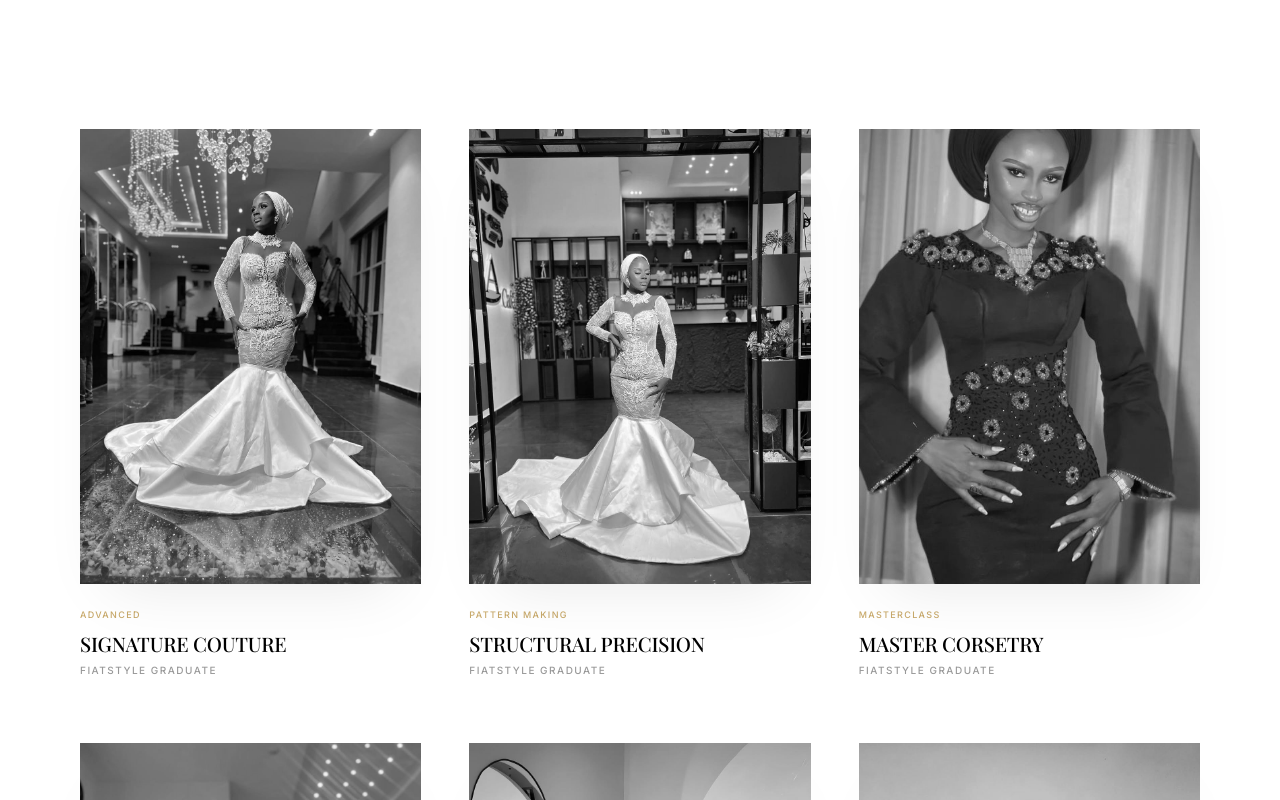
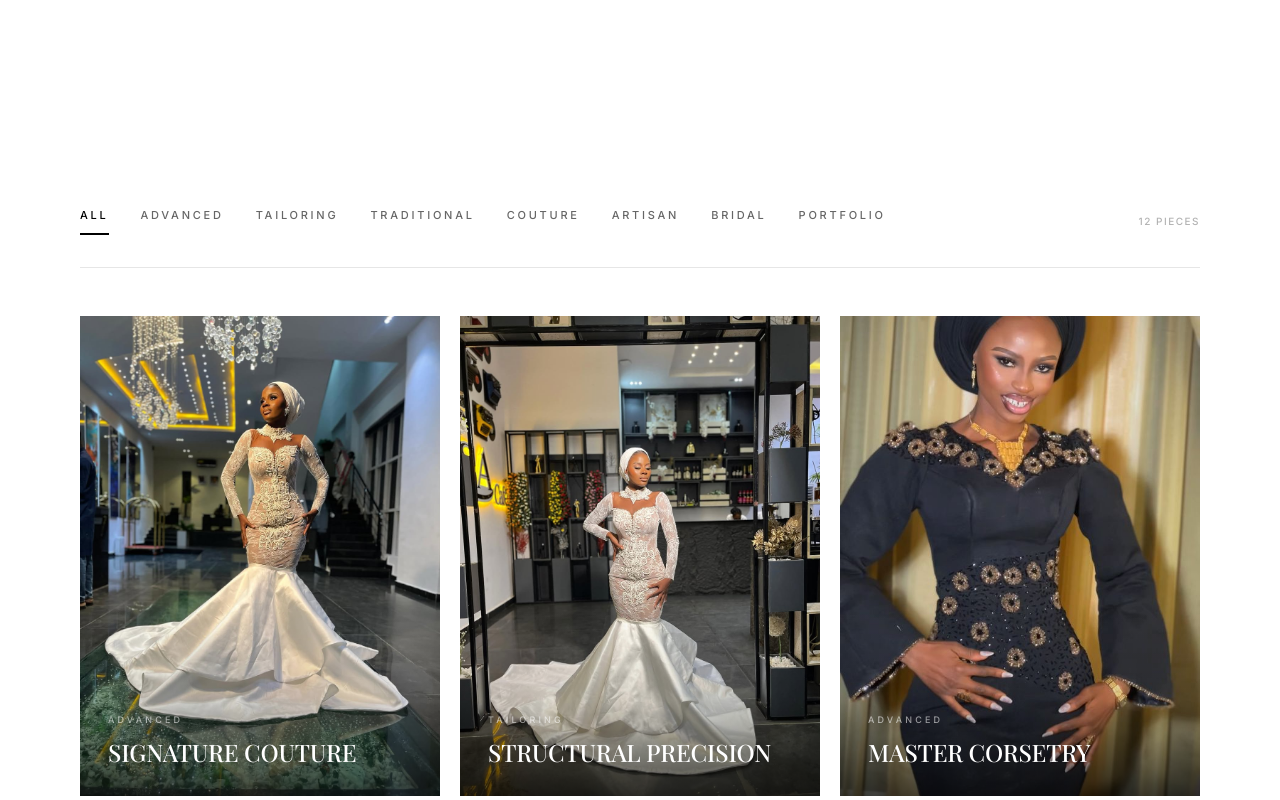
Before and after one commit to Priest98/fiastyleacademy, a React (Vite) app: page /work in a window 1280 px wide. Shown: the part 620-1420 px from the top of the page. Built offline with nearby package versions, Linux system fonts and the light colour scheme; the HTML template or start-up script is replaced by a standard one; a web font is replaced by a local one.

Commit message:
Enhance: Applied lookbook hover-to-reveal system to Student Work gallery with category filters.

```diff
--- a/src/pages/Work.tsx
+++ b/src/pages/Work.tsx
@@ -1,5 +1,6 @@
 import PublicLayout from "@/components/layout/PublicLayout";
-import { motion } from "framer-motion";
+import { motion, AnimatePresence } from "framer-motion";
+import { useState } from "react";
 import cat1_1 from "@/assets/new/category1/cat1-1.jpg";
 import cat1_2 from "@/assets/new/category1/cat1-2.jpg";
 import cat1_3 from "@/assets/new/category1/cat1-3.jpg";
@@ -12,99 +13,241 @@ import cat4_1 from "@/assets/new/category4/cat4-1.jpg";
 import cat5_1 from "@/assets/new/category5/cat5-1.jpg";
 import cat5_2 from "@/assets/new/category5/cat5-2.jpg";
 import cat5_3 from "@/assets/new/category5/cat5-3.jpg";
-
 import FadeIn from "@/components/animations/FadeIn";
 
+const easing = [0.22, 1, 0.36, 1] as const;
+
+const fadeUp = (delay = 0) => ({
+  initial: { opacity: 0, y: 16 },
+  animate: { opacity: 1, y: 0 },
+  exit:    { opacity: 0, y: 8  },
+  transition: { duration: 0.5, ease: easing, delay },
+});
+
+const categories = ["All", "Advanced", "Bridal", "Couture", "Tailoring", "Traditional", "Artisan", "Portfolio"];
+
 const gallery = [
-  { title: "Signature Couture", artist: "Fiatstyle Graduate", image: cat1_1, category: "Advanced" },
-  { title: "Structural Precision", artist: "Fiatstyle Graduate", image: cat1_2, category: "Pattern Making" },
-  { title: "Master Corsetry", artist: "Fiatstyle Graduate", image: cat2_1, category: "Masterclass" },
-  { title: "Traditional Elegance", artist: "Fiatstyle Graduate", image: cat1_3, category: "Traditional" },
-  { title: "Design Detailing", artist: "Fiatstyle Graduate", image: cat3_1, category: "Tailoring" },
-  { title: "Advanced Tailoring", artist: "Fiatstyle Graduate", image: cat5_1, category: "Couture" },
-  { title: "Modern Silhouette", artist: "Fiatstyle Graduate", image: cat4_1, category: "Ready-to-Wear" },
-  { title: "Artisan Craft", artist: "Fiatstyle Graduate", image: cat5_2, category: "Artisan" },
-  { title: "Bridal Excellence", artist: "Fiatstyle Graduate", image: cat1_4, category: "Bridal" },
-  { title: "Evening Glamour", artist: "Fiatstyle Graduate", image: cat2_2, category: "Couture" },
-  { title: "Conceptual Design", artist: "Fiatstyle Graduate", image: cat3_2, category: "Portfolio" },
-  { title: "Textile Mastery", artist: "Fiatstyle Graduate", image: cat5_3, category: "Fabric" },
+  { title: "Signature Couture",    artist: "Fiatstyle Graduate", image: cat1_1, category: "Advanced",      description: "A commanding silhouette engineered with precision-cut panels and bespoke embellishment." },
+  { title: "Structural Precision", artist: "Fiatstyle Graduate", image: cat1_2, category: "Tailoring",     description: "A study in geometry and form — where every seam is a design decision." },
+  { title: "Master Corsetry",      artist: "Fiatstyle Graduate", image: cat2_1, category: "Advanced",      description: "Heritage boning techniques reimagined in a sculptural, modern silhouette." },
+  { title: "Traditional Elegance", artist: "Fiatstyle Graduate", image: cat1_3, category: "Traditional",   description: "A celebration of cultural identity woven into contemporary couture construction." },
+  { title: "Design Detailing",     artist: "Fiatstyle Graduate", image: cat3_1, category: "Tailoring",     description: "Intricate surface detailing that elevates everyday tailoring into wearable art." },
+  { title: "Advanced Tailoring",   artist: "Fiatstyle Graduate", image: cat5_1, category: "Couture",       description: "A full-length couture piece demonstrating mastery of drape, fit, and finish." },
+  { title: "Modern Silhouette",    artist: "Fiatstyle Graduate", image: cat4_1, category: "Advanced",      description: "Clean, confident, and contemporary — designed for the global stage." },
+  { title: "Artisan Craft",        artist: "Fiatstyle Graduate", image: cat5_2, category: "Artisan",       description: "Handcrafted detail work that reflects the patience and precision of true artisanship." },
+  { title: "Bridal Excellence",    artist: "Fiatstyle Graduate", image: cat1_4, category: "Bridal",        description: "A breathtaking bridal creation — structured grandeur with ethereal grace." },
+  { title: "Evening Glamour",      artist: "Fiatstyle Graduate", image: cat2_2, category: "Couture",       description: "Red-carpet-ready drama in every seam, designed for maximum visual impact." },
+  { title: "Conceptual Design",    artist: "Fiatstyle Graduate", image: cat3_2, category: "Portfolio",     description: "A concept-led piece exploring the dialogue between form, identity, and craft." },
+  { title: "Textile Mastery",      artist: "Fiatstyle Graduate", image: cat5_3, category: "Artisan",       description: "An exploration of fabric manipulation, texture, and tactile luxury." },
 ];
 
+// ── Individual Gallery Card ───────────────────────────────────────────────────
+function GalleryCard({ item }: { item: typeof gallery[0] }) {
+  const [isHovered, setIsHovered] = useState(false);
+  const [isTapped, setIsTapped] = useState(false);
+  const isRevealed = isHovered || isTapped;
+
+  return (
+    <motion.div
+      className="relative overflow-hidden cursor-pointer"
+      style={{ aspectRatio: "3/4" }}
+      onMouseEnter={() => setIsHovered(true)}
+      onMouseLeave={() => setIsHovered(false)}
+      onTap={() => setIsTapped(v => !v)}
+    >
+      {/* ── Image ── */}
+      <motion.div
+        className="absolute inset-0"
+        animate={{ scale: isRevealed ? 1.08 : 1 }}
+        transition={{ duration: 0.9, ease: easing }}
+      >
+        <img
+          src={item.image}
+          alt={item.title}
+          loading="lazy"
+          className="w-full h-full object-cover"
+        />
+      </motion.div>
+
+      {/* Permanent bottom gradient for legibility */}
+      <div className="absolute inset-x-0 bottom-0 h-2/5 bg-gradient-to-t from-black/65 via-black/10 to-transparent pointer-events-none" />
+
+      {/* ── Default Label (always visible, hides on reveal) ── */}
+      <AnimatePresence>
+        {!isRevealed && (
+          <motion.div
+            key="default"
+            initial={{ opacity: 1 }}
+            exit={{ opacity: 0 }}
+            transition={{ duration: 0.3 }}
+            className="absolute bottom-7 left-7 right-7"
+          >
+            <span className="label text-white/55 text-[9px] tracking-[0.35em] mb-2 block">
+              {item.category}
+            </span>
+            <h3 className="font-display text-white text-xl md:text-2xl uppercase leading-tight">
+              {item.title}
+            </h3>
+          </motion.div>
+        )}
+      </AnimatePresence>
+
+      {/* ── Hover Reveal ── */}
+      <AnimatePresence>
+        {isRevealed && (
+          <>
+            {/* Dark overlay */}
+            <motion.div
+              key="overlay"
+              initial={{ opacity: 0 }}
+              animate={{ opacity: 1 }}
+              exit={{ opacity: 0 }}
+              transition={{ duration: 0.4 }}
+              className="absolute inset-0 bg-black/50"
+            />
+
+            {/* Staggered content */}
+            <div className="absolute inset-0 flex flex-col justify-end p-7 md:p-8">
+              {/* Category */}
+              <motion.span key="cat" {...fadeUp(0)} className="label text-gold text-[9px] tracking-[0.4em] mb-3 block">
+                {item.category}
+              </motion.span>
+
+              {/* Title */}
+              <motion.h3 key="title" {...fadeUp(0.05)} className="font-display text-white text-2xl md:text-3xl uppercase leading-tight mb-4">
+                {item.title}
+              </motion.h3>
+
+              {/* Description */}
+              <motion.p key="desc" {...fadeUp(0.12)} className="text-white/65 font-light text-sm leading-relaxed mb-6">
+                {item.description}
+              </motion.p>
+
+              {/* Artist */}
+              <motion.div key="artist" {...fadeUp(0.18)} className="flex items-center justify-between">
+                <span className="text-white/40 text-[10px] uppercase tracking-widest">
+                  {item.artist}
+                </span>
+                <motion.span
+                  key="arrow"
+                  initial={{ opacity: 0, x: -8 }}
+                  animate={{ opacity: 1, x: 0 }}
+                  transition={{ duration: 0.4, delay: 0.22, ease: easing }}
+                  className="text-gold text-sm"
+                >
+                  →
+                </motion.span>
+              </motion.div>
+            </div>
+          </>
+        )}
+      </AnimatePresence>
+    </motion.div>
+  );
+}
+
+// ── Page ─────────────────────────────────────────────────────────────────────
 export default function Work() {
+  const [activeFilter, setActiveFilter] = useState("All");
+  const visible = activeFilter === "All"
+    ? gallery
+    : gallery.filter(g => g.category === activeFilter);
+
+  // Derive filters that actually have items
+  const availableFilters = ["All", ...Array.from(new Set(gallery.map(g => g.category)))];
+
   return (
     <PublicLayout>
+      {/* ── Editorial Header ── */}
       <section className="editorial-container section-padding-lg">
-        <FadeIn className="text-center">
-          <span className="label text-gold mb-6 block">Student Showcase</span>
-          <h1 className="text-balance mb-10">
-            The <span className="italic text-gold">Gallery</span>
-          </h1>
-          <p className="text-muted-foreground max-w-xl mx-auto font-light leading-relaxed text-lg">
-            A curation of exceptional works from our graduating designers.
-            Each piece represents months of technical mastery and creative vision.
-          </p>
+        <FadeIn>
+          <div className="max-w-2xl">
+            <span className="label text-gold mb-6 block tracking-[0.35em]">
+              Student Showcase
+            </span>
+            <h1 className="text-balance leading-none mb-8 md:mb-10">
+              The <br />
+              <span className="italic">Gallery</span>
+            </h1>
+            <p className="text-muted-foreground font-light leading-loose text-lg max-w-lg">
+              A curation of exceptional works from our graduating designers.
+              Hover to discover the story behind each piece.
+            </p>
+          </div>
         </FadeIn>
       </section>
 
-      <section className="editorial-container pb-32 md:pb-48">
-        <div className="grid grid-cols-1 md:grid-cols-2 lg:grid-cols-3 gap-12">
-          {gallery.map((item, idx) => (
-            <FadeIn key={idx} delay={idx * 0.05} direction="up">
-              <motion.div
-                className="group cursor-pointer"
-                whileHover={{ y: -8 }}
-                transition={{ duration: 0.6, ease: [0.22, 1, 0.36, 1] }}
+      {/* ── Filter Bar ── */}
+      <section className="editorial-container pb-12">
+        <FadeIn direction="none">
+          <div className="flex items-center gap-8 border-b border-black/8 pb-8 overflow-x-auto no-scrollbar">
+            {availableFilters.map(cat => (
+              <button
+                key={cat}
+                onClick={() => setActiveFilter(cat)}
+                className={`label text-[11px] tracking-[0.25em] uppercase pb-2 border-b-2 whitespace-nowrap transition-all duration-300 shrink-0
+                  ${activeFilter === cat
+                    ? "border-black text-black"
+                    : "border-transparent text-muted-foreground hover:text-black hover:border-black/20"
+                  }`}
               >
-                <div className="aspect-portrait overflow-hidden mb-6 relative bg-neutral-100 shadow-soft">
-                  <img
-                    src={item.image}
-                    alt={item.title}
-                    className="w-full h-full object-cover grayscale group-hover:grayscale-0 transition-all duration-[1.5s] group-hover:scale-110"
-                    loading="lazy"
-                  />
-                  <div className="absolute inset-0 bg-black/0 group-hover:bg-black/5 transition-all duration-500" />
-                </div>
-                <div className="flex justify-between items-end">
-                  <div>
-                    <span className="label text-[9px] text-gold mb-2 block">{item.category}</span>
-                    <h3 className="text-xl uppercase mb-1 group-hover:italic transition-all">{item.title}</h3>
-                    <p className="label opacity-40 text-[10px]">{item.artist}</p>
-                  </div>
-                  <ArrowRight className="h-4 w-4 opacity-0 group-hover:opacity-100 transition-all group-hover:translate-x-2 text-gold" />
-                </div>
-              </motion.div>
-            </FadeIn>
-          ))}
-        </div>
+                {cat}
+              </button>
+            ))}
+            <span className="label text-[10px] opacity-30 ml-auto shrink-0">
+              {visible.length} Piece{visible.length !== 1 ? "s" : ""}
+            </span>
+          </div>
+        </FadeIn>
       </section>
 
-      <section className="editorial-container section-padding-lg border-t border-black/5 text-center">
-        <FadeIn>
-          <h2 className="text-3xl md:text-5xl uppercase mb-12">Inspired by our students?</h2>
-          <a href="/enroll" className="btn-luxury-primary px-20 py-8 inline-flex">
-            Step Into Couture
-          </a>
+      {/* ── Lookbook Grid ── */}
+      <section className="editorial-container pb-48">
+        <motion.div
+          layout
+          className="grid grid-cols-1 sm:grid-cols-2 lg:grid-cols-3 gap-4 md:gap-5"
+        >
+          <AnimatePresence mode="popLayout">
+            {visible.map((item, idx) => (
+              <motion.div
+                key={item.title}
+                layout
+                initial={{ opacity: 0, y: 32 }}
+                animate={{ opacity: 1, y: 0 }}
+                exit={{ opacity: 0, y: -16, scale: 0.97 }}
+                transition={{ duration: 0.6, ease: easing, delay: idx * 0.06 }}
+              >
+                <GalleryCard item={item} />
+              </motion.div>
+            ))}
+          </AnimatePresence>
+        </motion.div>
+      </section>
+
+      {/* ── Bottom Editorial CTA ── */}
+      <section className="bg-black text-white py-32 md:py-48">
+        <FadeIn className="editorial-container text-center">
+          <span className="label text-gold mb-6 block tracking-[0.35em]">
+            Join the next cohort
+          </span>
+          <h2 className="text-3xl md:text-6xl uppercase mb-8 md:mb-12 font-display leading-none">
+            Inspired by <br />
+            <span className="italic">our students?</span>
+          </h2>
+          <p className="text-neutral-400 font-light max-w-md mx-auto mb-16 leading-loose">
+            Every piece here was created by someone who decided to begin.
+            Your story starts with one application.
+          </p>
+          <motion.a
+            href="/enroll"
+            className="inline-flex items-center gap-4 border border-white/30 rounded-full px-12 py-6 text-[12px] uppercase tracking-[0.25em] hover:bg-white hover:text-black transition-all duration-500"
+            whileHover={{ scale: 1.04 }}
+            whileTap={{ scale: 0.97 }}
+          >
+            Step Into Couture →
+          </motion.a>
         </FadeIn>
       </section>
     </PublicLayout>
   );
 }
-
-function ArrowRight({ className }: { className?: string }) {
-  return (
-    <svg
-      xmlns="http://www.w3.org/2000/svg"
-      width="24"
-      height="24"
-      viewBox="0 0 24 24"
-      fill="none"
-      stroke="currentColor"
-      strokeWidth="2"
-      strokeLinecap="round"
-      strokeLinejoin="round"
-      className={className}
-    >
-      <path d="M5 12h14"/><path d="m12 5 7 7-7 7"/>
-    </svg>
-  );
-}
```
